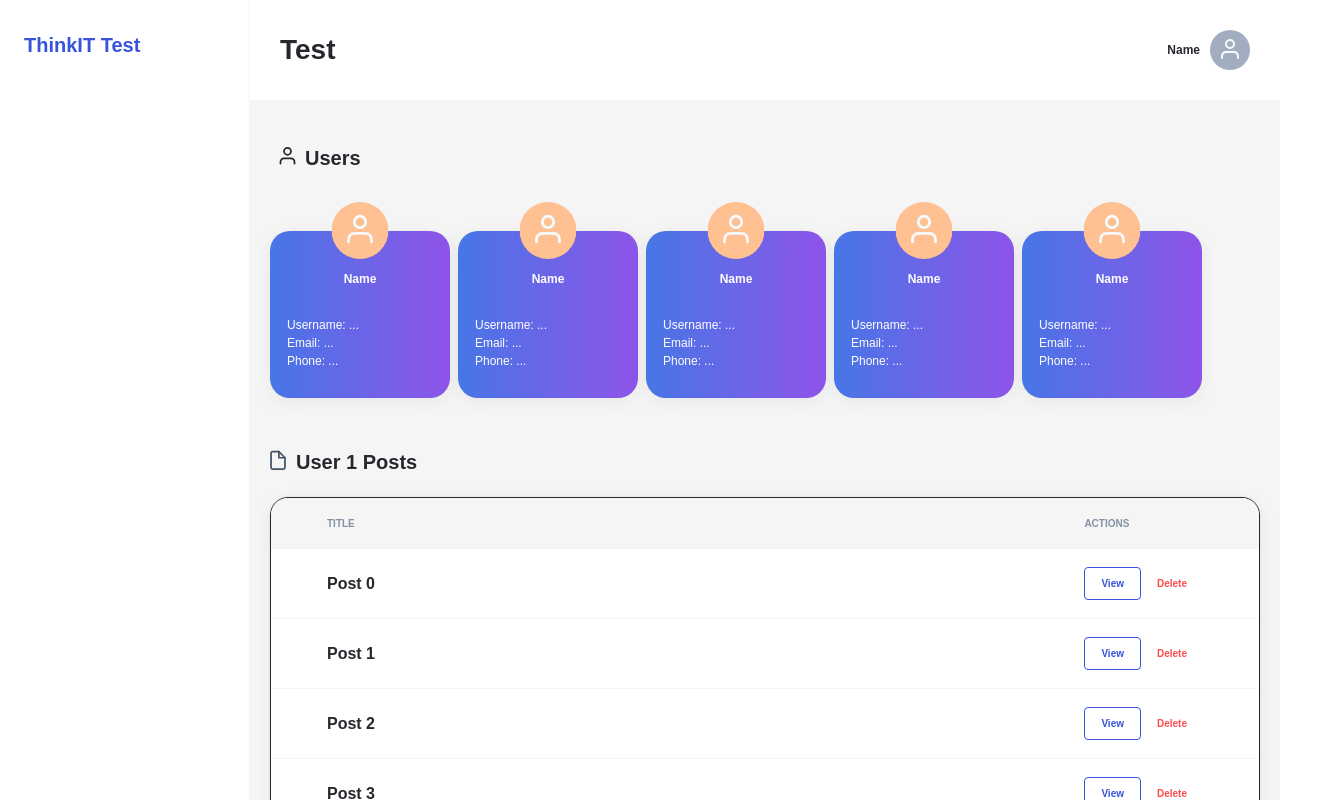
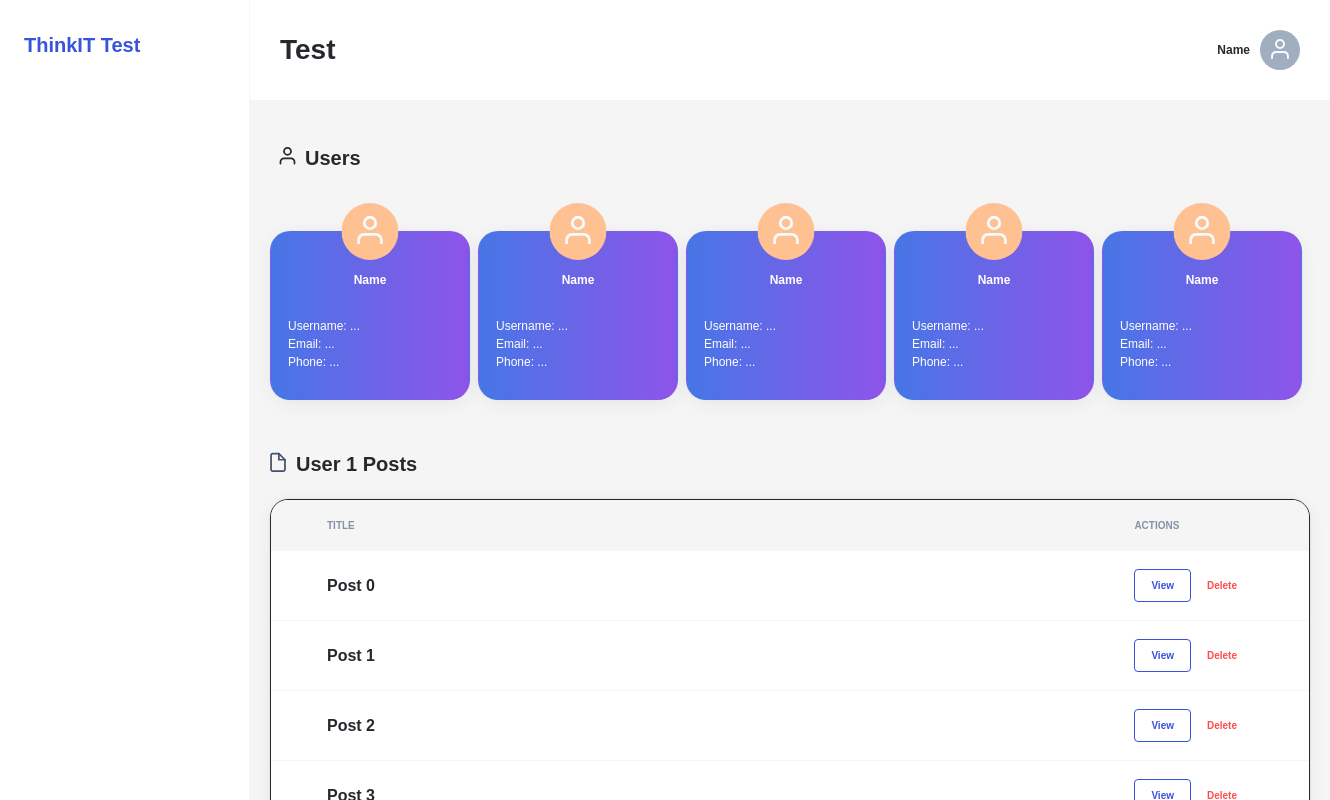
Before and after one commit to automateeverythingM/think-it-task, a Next.js app: page / in a window 1280 px wide. Shown: the top 800 px of the page, 1330 px wide, since content can reach past the window. Built offline with nearby package versions, Linux system fonts and the light colour scheme.

Commit message:
add card hover and fix text align

```diff
--- a/src/app/components/userCard/user-card.module.css
+++ b/src/app/components/userCard/user-card.module.css
@@ -1,14 +1,20 @@
 .cardWrapper {
 	position: relative;
-    background: linear-gradient(90deg, #4776E6 0%, #8E54E9 100%);
+	background: linear-gradient(90deg, #4776e6 0%, #8e54e9 100%);
 	box-shadow: 0px 0px 1px rgba(12, 26, 75, 0.1), 0px 4px 20px -2px rgba(50, 50, 71, 0.08);
-    width: 180px;
+	width: 200px;
 	padding: 0 17px;
 	padding-top: 29px;
 	margin-top: 50px;
 	color: var(--text-white);
 	border-radius: var(--border-radius-20);
 	margin-right: 8px;
+    border: 1px solid transparent;
+}
+
+.cardWrapper:hover {
+    box-shadow: 0px 0px 1px rgba(5, 9, 24, 0.1), 2px 4px 20px -2px rgba(50, 50, 71, 0.6);
+    border: 1px solid var(--dark);
 }
 
 .titleName {
@@ -31,3 +37,7 @@
 	font-weight: 400;
 	font-size: 12px;
 }
+
+.infoWrapper > div {
+	text-align: left;
+}
```
Lines whose indentation alone changed are shown as unchanged.
